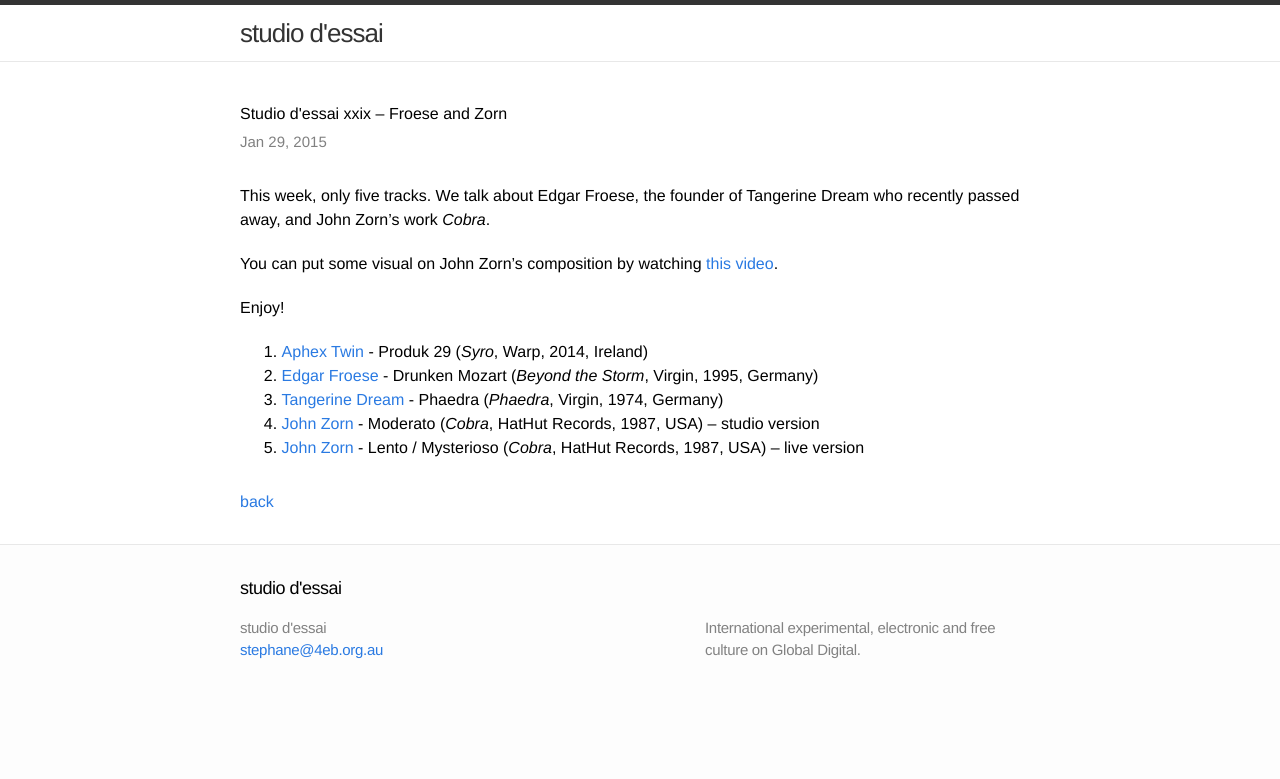
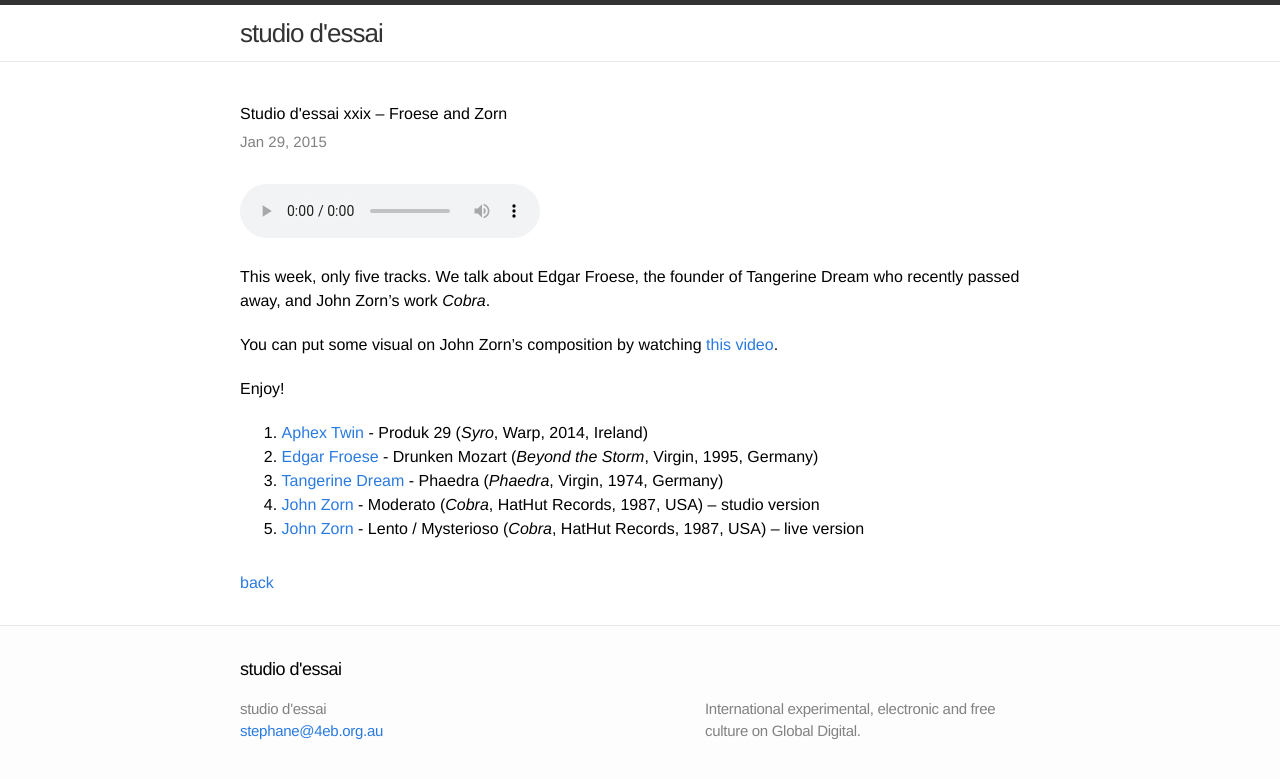
Before and after one commit to studio-dessai/studio-dessai.github.io, a Jekyll site: the page built from _posts/2015-01-29-sdexxix.md, in a window 1280 px wide. Shown: the top 779 px of the page. Built offline with Jekyll 4.4.1, drawn with Linux system fonts in a browser that asks for light colours.

Commit message:
move player to layout

```diff
--- a/_layouts/post.html
+++ b/_layouts/post.html
@@ -8,6 +8,10 @@ layout: default
     <p class="meta">{{ page.date | date: "%b %-d, %Y" }}{% if page.author %} • {{ page.author }}{% endif %}{% if page.meta %} • {{ page.meta }}{% endif %}</p>
   </header>
 
+  <audio src="http://media.emit.com/4eb-d/studio-dessai/{{ page.date | date: "%Y%m%d" }}2200/aac_mid.m4a" controls>
+    Your browser doesn't seem to be able to play embedded m4a audio.
+  </audio>
+
   <article class="post-content">
   {{ content }}
   </article>
```
Also changed, not shown: .gitmodules.
